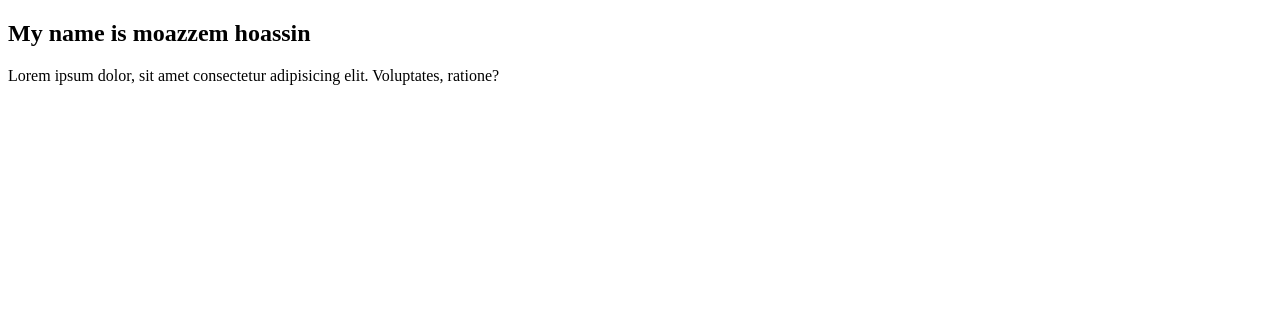
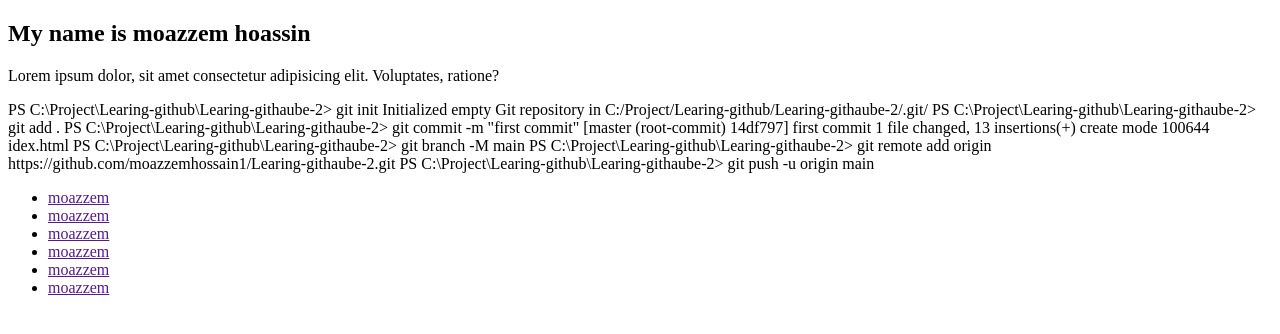
Before and after one commit to moazzemhossain1/Learing-githaube-2, a plain HTML site: page idex.html in a window 1280 px wide. Drawn offline with Linux system fonts and the light colour scheme.

Commit message:
My Addres commite in this here

```diff
--- a/idex.html
+++ b/idex.html
@@ -9,5 +9,41 @@
     <h2>My name is moazzem hoassin</h2>
     <p>Lorem ipsum dolor, sit amet consectetur adipisicing elit. Voluptates, ratione?</p>
 
+
+    <div>
+
+               PS C:\Project\Learing-github\Learing-githaube-2> git init
+
+           Initialized empty Git repository in C:/Project/Learing-github/Learing-githaube-2/.git/
+
+            PS C:\Project\Learing-github\Learing-githaube-2> git add .
+
+       PS C:\Project\Learing-github\Learing-githaube-2> git commit -m "first commit"
+
+       [master (root-commit) 14df797] first commit
+
+       1 file changed, 13 insertions(+)
+
+       create mode 100644 idex.html
+
+        PS C:\Project\Learing-github\Learing-githaube-2> git branch -M main
+
+        PS C:\Project\Learing-github\Learing-githaube-2> git remote add origin https://github.com/moazzemhossain1/Learing-githaube-2.git
+
+       PS C:\Project\Learing-github\Learing-githaube-2> git push -u origin main
+   </div>
+
+   <div>
+    <ul>
+        <li><a href="">moazzem</a></li>
+        <li><a href="">moazzem</a></li>
+        <li><a href="">moazzem</a></li>
+        <li><a href="">moazzem</a></li>
+        <li><a href="">moazzem</a></li>
+        <li><a href="">moazzem</a></li>
+    </ul>
+   </div>
+
+
 </body>
 </html>
```
